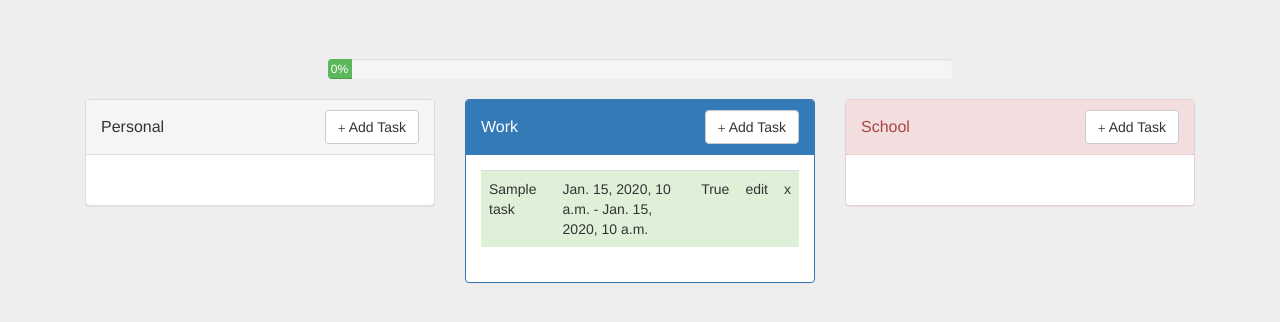
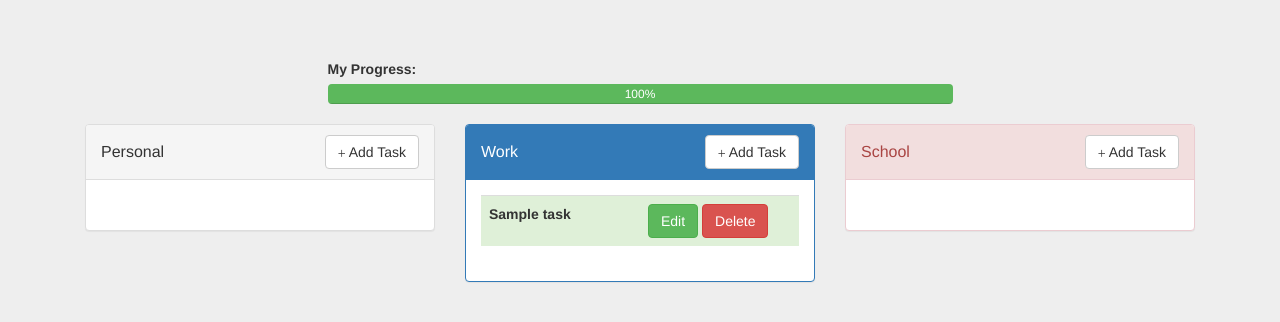
Before and after one commit to mwkim0919/myTask, a Django app: page /groupview/ in a window 1280 px wide. Shown: the part 51-373 px from the top of the page. Run offline with Django 3.2, Linux system fonts and the light colour scheme; a user stored in the database is signed in; tables that the repository leaves empty hold one stand-in row (values such as "Sample post"); parts of the project's set-up code (start-up, migrations or seed data) failed here and were passed over; some libraries are stand-ins or nearby versions; some web fonts are replaced.

Commit message:
trying adding editing and deleting task part

```diff
--- a/myTask/urls.py
+++ b/myTask/urls.py
@@ -22,7 +22,7 @@ admin.autodiscover()
 urlpatterns = [
 	url(r'^$', 'task.views.home'),
     url(r'^groupview/$', 'task.views.groupView'),
-    url(r'^groupview/add$', 'task.views.addTask'),
+    url(r'^groupview/add/$', 'task.views.addTask'),
     url(r'^accounts/login/$', 'task.views.login'),
     url(r'^accounts/auth/$', 'task.views.auth_view'),
     url(r'^accounts/loggedin/$', 'task.views.loggedin'),
--- a/task/views.py
+++ b/task/views.py
@@ -11,54 +11,48 @@ from datetime import datetime
 
 # The Intro Page
 def home(request):
-    # c = {}
     return render(request, 'task/home.html')
 
 def groupView(request):
     if request.user.is_authenticated():
         userID = request.user.id
         user = User.objects.get(id=userID)
-        print userID
         tasks = Task.objects.filter(user=user).order_by('-startDateTime')
         pTasks = []
         wTasks = []
         sTasks = []
         Tasks = []
+        count = 0.0
+        doneTasks = 0.0
         for task in tasks:
             Tasks.append(task)
+            count += 1
+            if (task.done == True):
+                doneTasks += 1
             if (task.taskType == 'Personal'):
                 pTasks.append(task)
             elif(task.taskType == 'Work'):
                 wTasks.append(task)
             elif(task.taskType == 'School'):
                 sTasks.append(task)
-        print pTasks
-        print wTasks
-        print sTasks
-        context = {'Tasks':Tasks, 'pTasks':pTasks, 'wTasks':wTasks, 'sTasks':sTasks}
+        if (count == 0):
+            taskPerc = 0
+        else:
+            taskPerc = int(doneTasks/count*100)
+        context = {'taskPerc':taskPerc, 'count':count, 'doneTasks':doneTasks, 'Tasks':Tasks,
+        'pTasks':pTasks, 'wTasks':wTasks, 'sTasks':sTasks}
         return render(request, 'task/groupview.html', context)
     else:
         return HttpResponseRedirect('/accounts/login')
 
+def detailView(request):
+    if request.user.is_authenticated():
+        userID = request.user.id
+        user = User.objects.get(id=userID)
+
+
 def addTask(request):
     if request.method == 'POST':
-        if request.POST['method'] == 'delete':
-            taskID = request.POST['taskID']
-            target = Task.objects.get(taskID = taskID)
-            target.delete()
-            return HttpResponseRedirect('/groupview')
-        if request.POST['method'] == 'edit':
-            taskID = request.POST['taskID']
-            target = Task.objects.get(taskID = taskID)
-            target.taskName = request.POST['taskName']
-            target.taskType = request.POST['taskType']
-            target.description = request.POST['description']
-            target.location = request.POST['location']
-            target.startDateTime = request.POST['startDateTime']
-            target.endDateTime = request.POST['endDateTime']
-            target.done = request.POST['done']
-            target.save()
-            return HttpResponseRedirect('/groupview')
         if request.POST['method'] == 'add':
             taskName = request.POST['taskName']
             taskType = request.POST.get('taskType', '')
@@ -75,6 +69,46 @@ def addTask(request):
             task.save()
             return HttpResponseRedirect('/groupview')
     return HttpResponseRedirect('/groupview/add')
+
+def editTask(request):
+    if request.method == 'POST':
+        if request.POST['method'] == 'edit':
+            taskID = request.POST['taskID']
+            target = Task.objects.get(taskID = taskID)
+            target.taskName = request.POST['taskName']
+            target.taskType = request.POST['taskType']
+            target.description = request.POST['description']
+            target.location = request.POST['location']
+            target.startDateTime = request.POST['startDateTime']
+            target.endDateTime = request.POST['endDateTime']
+            target.done = request.POST['done']
+            target.save()
+            return HttpResponseRedirect('/groupview')
+    return HttpResponseRedirect('/groupview')
+
+def deleteTask(request):
+    if request.method == 'DELETE':
+        task = Task.objects.get(taskID=int(QueryDict(request.body).get('postpk')))
+        task.delete()
+        response_data = {}
+        response_data['msg'] = 'Task is successfully deleted.'
+
+        return HttpResponse(
+            json.dumps(response_data),
+            content_type="application/json"
+        )
+    else:
+        return HttpResponse(
+            json.dumps({"nothing to see": "this isn't happening"}),
+            content_type="application/json"
+        )
+    # if request.method == 'POST':
+    #     if request.POST['method'] == 'delete':
+    #         taskID = request.POST['taskID']
+    #         target = Task.objects.get(taskID = taskID)
+    #         target.delete()
+    #         return HttpResponseRedirect('/groupview')
+    # return HttpResponseRedirect('/groupview')
 
 def test(request):
     user = User.objects.get(id=1)
@@ -128,7 +162,8 @@ def invalid_login(request):
 
 def logout(request):
     auth.logout(request)
-    return render_to_response('task/account/logout.html')
+    return HttpResponseRedirect('/')
+    # return render_to_response('task/account/logout.html')
 
 def register_user(request):
     if request.method == 'POST':
--- a/templates/task/account/register_success.html
+++ b/templates/task/account/register_success.html
@@ -2,5 +2,5 @@
 
 {% block content %}
     <center><h2>Registration successful!</h2></center>
-    <center><p>Login <a href="/accounts/login/">here</a>.</p></center>
+    <center><p>Please click <a href="/accounts/login/">here</a> to sign in.</p></center>
 {% endblock %}
--- a/templates/task/groupview.html
+++ b/templates/task/groupview.html
@@ -5,16 +5,15 @@
 
 <div class="row">
 	<div class="col-lg-6 col-lg-offset-3">
+		<label>My Progress: </label>
 		<div class="progress">
-			{% for task in Tasks %}
-				{% if task.done == True %}
-				{% endif %}
-			{% endfor %}
-			<div class="progress-bar progress-bar-success" role="progressbar" aria-valuenow="0" aria-valuemin="0" aria-valuemax="100" style="min-width: 2em;">
-			0%
+			<div class="progress-bar progress-bar-success" role="progressbar" aria-valuenow="{{ taskPerc }}" aria-valuemin="0" aria-valuemax="100" style="min-width: 2em; width: {{ taskPerc }}%;">
+		    {{ taskPerc }}%
+			</div>
 		</div>
 	</div>
 </div>
+
 <div class="row">
 	<div class="container">
 		<div class="col-lg-4">
@@ -28,23 +27,22 @@
 					</div>
 				</div>
 				<div class="panel-body">
+					<!-- <div class="list-group"> -->
 					<table class="table table-hover">
 					{% for task in pTasks %}
 						{% if task.done == True %}
+							<!-- <li class="list-group-item">{{ task.taskName }}<span class="pull-right"><button class="btn btn-default" type="submit">Button</button><button class="btn btn-default" type="submit">Button</button></span></li> -->
 							<tr class="success">
-								<td>{{ task.taskName }}</td>
-								<td>{{ task.startDateTime }} - {{ task.endDateTime }}</td>
-								<td>{{ task.done }}</td>
-								<td>edit</td>
-								<td>x</td>
+								<td class="col-md-6"><b>{{ task.taskName }}</b></td>
+								<td><button class="btn btn-success" type="submit">Edit</button>
+								<button class="btn btn-danger" type="submit">Delete</button></td>
 							</tr>
 						{% else %}
+							<!-- <li class="list-group-item">{{ ask.taskName }}<span class="pull-right"><button class="btn btn-default" type="submit">Button</button><button class="btn btn-default" type="submit">Button</button></span></li> -->
 							<tr class="danger">
-								<td>{{ task.taskName }}</td>
-								<td>{{ task.startDateTime }} - {{ task.endDateTime }}</td>
-								<td>{{ task.done }}</td>
-								<td>edit</td>
-								<td>x</td>
+								<td class="col-md-6"><b>{{ task.taskName }}</b></td>
+								<td><button class="btn btn-success" type="submit">Edit</button>
+								<button class="btn btn-danger" type="submit">Delete</button></td>
 							</tr>
 						{% endif %}
 					{% endfor %}
@@ -67,19 +65,15 @@
 					{% for task in wTasks %}
 						{% if task.done == True %}
 							<tr class="success">
-								<td>{{ task.taskName }}</td>
-								<td>{{ task.startDateTime }} - {{ task.endDateTime }}</td>
-								<td>{{ task.done }}</td>
-								<td>edit</td>
-								<td>x</td>
+								<td class="col-md-6"><b>{{ task.taskName }}</b></td>
+								<td><button class="btn btn-success" type="submit">Edit</button>
+								<button class="btn btn-danger" type="submit">Delete</button></td>
 							</tr>
 						{% else %}
 							<tr class="danger">
-								<td>{{ task.taskName }}</td>
-								<td>{{ task.startDateTime }} - {{ task.endDateTime }}</td>
-								<td>{{ task.done }}</td>
-								<td>edit</td>
-								<td>x</td>
+								<td class="col-md-6"><b>{{ task.taskName }}</b></td>
+								<td><button class="btn btn-success" type="submit">Edit</button>
+								<button class="btn btn-danger" type="submit">Delete</button></td>
 							</tr>
 						{% endif %}
 					{% endfor %}
@@ -102,19 +96,15 @@
 					{% for task in sTasks %}
 						{% if task.done == True %}
 							<tr class="success">
-								<td>{{ task.taskName }}</td>
-								<td>{{ task.startDateTime }} - {{ task.endDateTime }}</td>
-								<td>{{ task.done }}</td>
-								<td>edit</td>
-								<td>x</td>
+								<td class="col-md-6"><b>{{ task.taskName }}</b></td>
+								<td><button class="btn btn-success" type="submit">Edit</button>
+								<button class="btn btn-danger" type="submit">Delete</button></td>
 							</tr>
 						{% else %}
 							<tr class="danger">
-								<td>{{ task.taskName }}</td>
-								<td>{{ task.startDateTime }} - {{ task.endDateTime }}</td>
-								<td>{{ task.done }}</td>
-								<td>edit</td>
-								<td>x</td>
+								<td class="col-md-6"><b>{{ task.taskName }}</b></td>
+								<td><button class="btn btn-success" type="submit">Edit</button>
+								<button class="btn btn-danger" type="submit">Delete</button></td>
 							</tr>
 						{% endif %}
 					{% endfor %}
@@ -133,6 +123,7 @@
 				<button type="button" class="close" data-dismiss="modal" aria-label="Close"><span aria-hidden="true">&times;</span></button>
 				<h4 class="modal-title" id="myModalLabel">Add Personal Task</h4>
 			</div>
+			<form>
 			<div class="modal-body">
 				<div class="form-group">
 					<label for="taskName">Name:</label>
@@ -158,16 +149,15 @@
 					<label for="startDateTime">Start:</label>
 					<input type="text" class="form-control" name="startDateTime" value="" id="date_timepicker_start">
 				</div>
-				<!-- <span class="input-group-addon"><span class="glyphicon glyphicon-calendar"></span></span> -->
 				<div class="form-group">
 					<label for="endDateTime">End:</label>
 					<input type="text" class="form-control" name="endDateTime" value="" id="date_timepicker_end">
 				</div>
-				<!-- <span class="input-group-addon"><span class="glyphicon glyphicon-calendar"></span></span> -->
 			</div>
 			<div class="modal-footer">
 				<button type="button" onclick="addTask()" class="btn btn-primary">Submit</button>
 			</div>
+			</form>
 		</div>
 	</div>
 </div>
```
